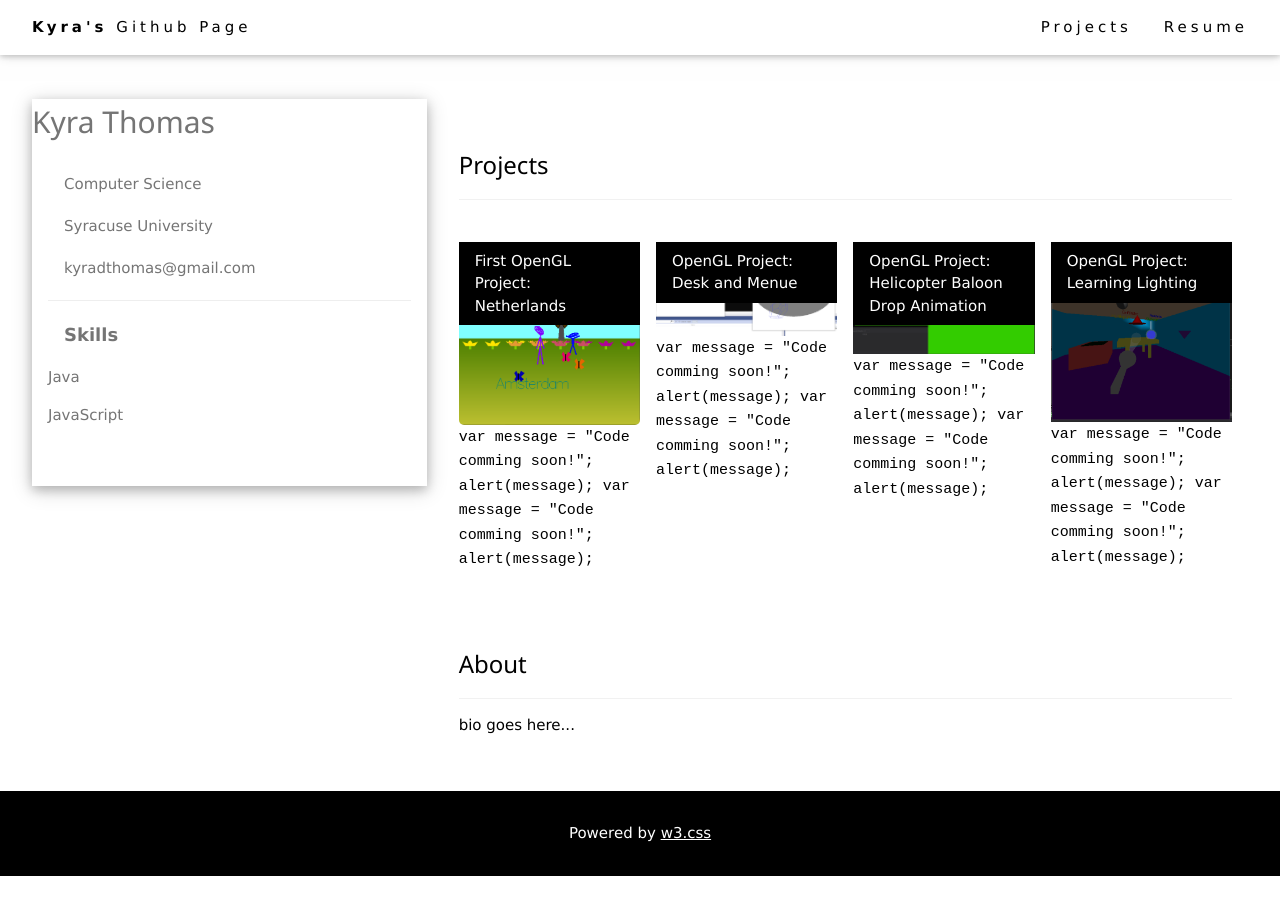
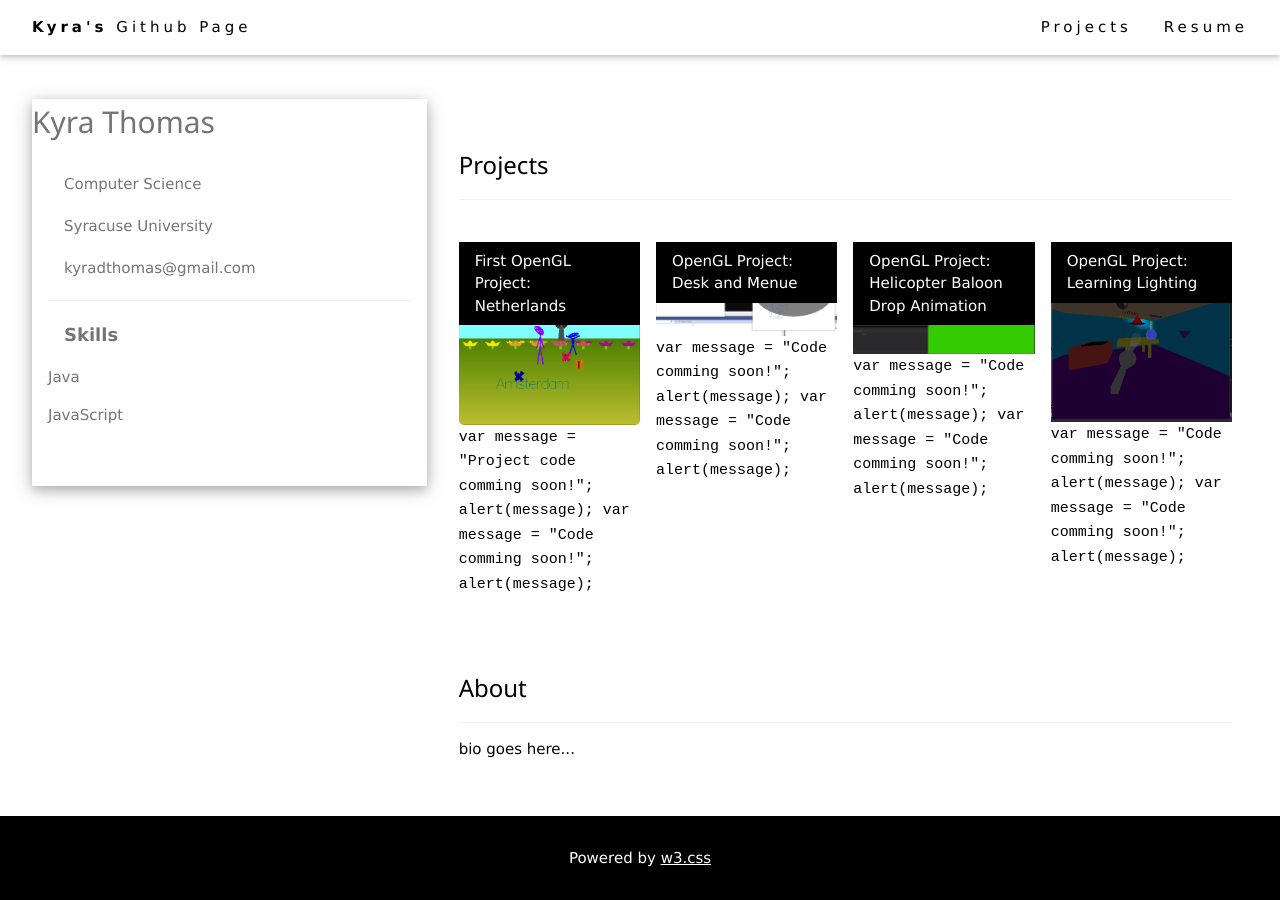
Before and after one commit to kdthomas7/kdthomas7.github.io, a Jekyll site: the page index.html, which Jekyll copies as it is, in a window 1280 px wide and 900 px high, scrolled down 887 px. Built offline with Jekyll 4.4.1, drawn with Linux system fonts in a browser that asks for light colours; before the commit the page ends 1763 px from its top, so only the background shows below that.

Commit message:
Update index.html

```diff
--- a/index.html
+++ b/index.html
@@ -1,11 +1,12 @@
 <!DOCTYPE html>
 <html>
 <title>Kyra's Code and Projects</title>
+<head>
 <meta charset="UTF-8">
 <meta name="viewport" content="width=device-width, initial-scale=1">
 <link rel="stylesheet" href="https://www.w3schools.com/w3css/4/w3.css">
 <link rel="stylesheet" href="/css/modalStyles.css">
-<script src="/js/Scripts.js"></script>
+</head>
 <body>
 
 <!-- Navbar (sit on top) -->
@@ -94,7 +95,7 @@
           </div>
          <div class="codebox">
           <code>
-              var message = "Code comming soon!";
+              var message = "Project code comming soon!";
               alert(message);
               var message = "Code comming soon!";
               alert(message);
@@ -168,5 +169,6 @@
   <p>Powered by <a href="https://www.w3schools.com/w3css/default.asp" title="W3.CSS" target="_blank" class="w3-hover-text-green">w3.css</a></p>
 </footer>
 
+<script src="/js/Scripts.js"></script>
 </body>
 </html>
```
